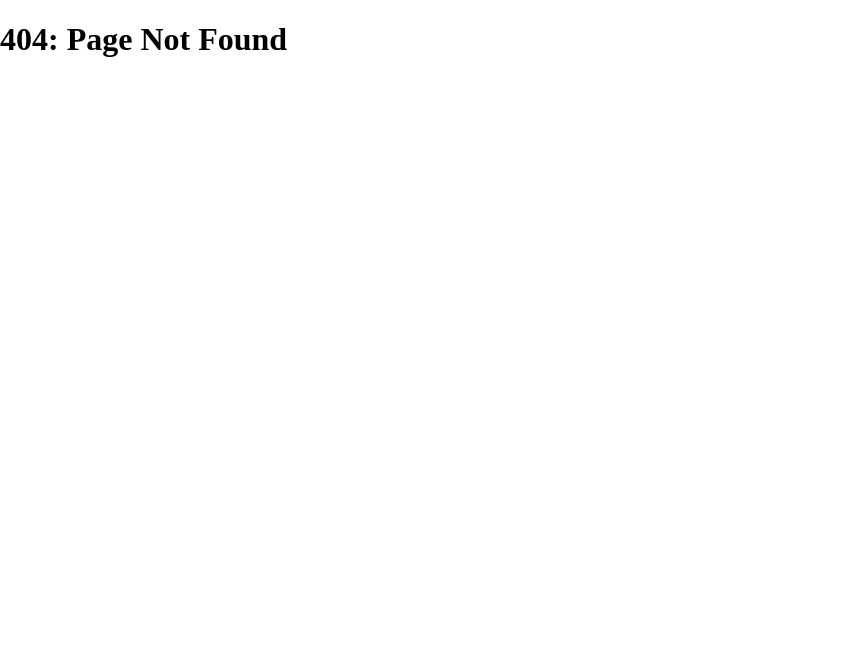
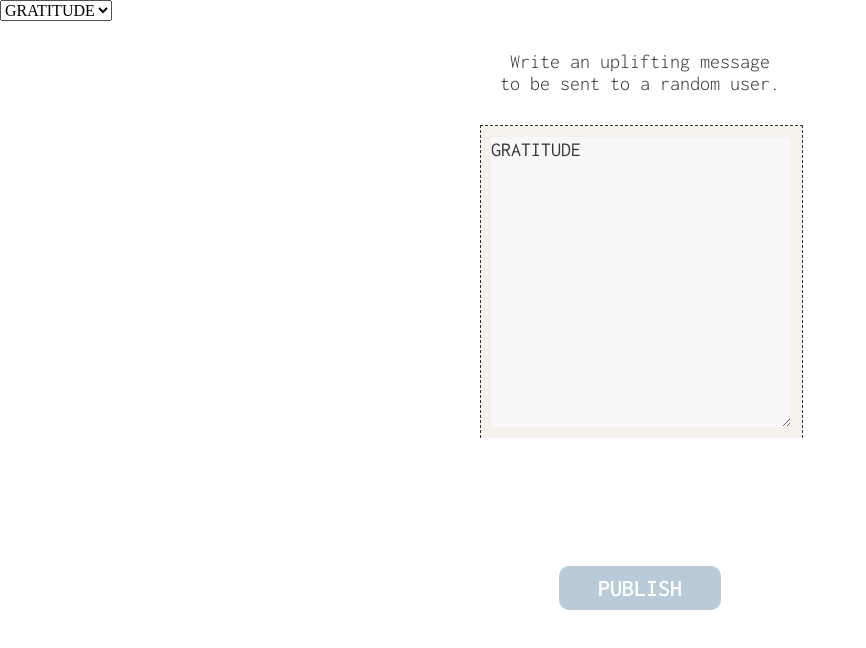
Before and after one commit to cs160-group-7/final, a React (Create React App) app: page /feed/post in a window 1280 px wide. Before the commit this address had no page. Shown: the top 648 px of the page, without its empty margins (0-866 px from the left). Built offline with nearby package versions, Linux system fonts and the light colour scheme.

Commit message:
Fixed getMessages

```diff
--- /dev/null
+++ b/src/Components/Post.js
@@ -0,0 +1,40 @@
+import React, {useEffect, useState} from "react"
+import "../styles/post.css"
+import {getPostOf} from "../server/Server";
+
+const Post = (props) => {
+
+    const [author, setAuthor] = useState("")
+    const [likes, setLikes] = useState(0)
+    const [content, setContent] = useState("")
+    const [pid, setPid] = useState(props.pid)
+
+    useEffect(() => {
+        getPostOf(pid).then(post => {
+            const data = post.data()
+            setAuthor(data.author)
+            setContent(data.content)
+            setLikes(data.likes)
+        });
+    },[])
+
+    return (
+        <>
+            <div id = "post-content">
+                {content}
+            </div>
+            <div id = "post-author">
+                {author}
+
+            </div>
+            <div id = "post-likes" >
+                {likes}
+            </div>
+            <div id = "post-comments">
+                12
+            </div>
+        </>
+    )
+}
+
+export default Post
--- a/src/pages/Feed.js
+++ b/src/pages/Feed.js
@@ -1,14 +1,73 @@
-import React, {useState} from "react"
+import React, {useState, useEffect} from "react"
 import FeedHeader from "../Components/FeedHeader";
 import "../styles/feed.css"
+import {Container, Row} from "reactstrap";
+import {Link, useNavigate} from "react-router-dom";
+import {getPosts} from "../server/Server";
+import Post from "../Components/Post"
 
 const Feed = () => {
 
     const [showYours, setShowYours] = useState(true)
+    const [posts, setPosts] = useState([]);
+    const MY_ID = "1"
+    const navigate = useNavigate();
+
+    useEffect(() => {
+        getPosts().then(post => {
+            setPosts(post)
+        })
+    }, [])
+
+    const onFriendsClick = () => {
+        setShowYours(false)
+        console.log(showYours)
+    }
+    const onYoursClick = () => {
+        setShowYours(true)
+        console.log(showYours)
+    }
 
     return (
         <>
-            <FeedHeader />
+            <FeedHeader/>
+            <Row>
+                <button id="friends" onClick = {() => onFriendsClick()}>
+                    FRIENDS
+                </button>
+                <button id="yours" onClick = {() => onYoursClick()}>
+                    YOURS
+                </button>
+            </Row>
+            <Container id = "post-view">
+                {
+                    showYours ?
+                        <>
+                            {posts
+                                .filter((post) => post.author === MY_ID )
+                                .map((post) => (
+                                <div className = "post" key = {post.id}>
+                                    <Link to = {`/feed/${post.id}`}>
+                                        <Post pid ={post.id}/>
+                                    </Link>
+                                </div>
+                            ))}
+                        </>
+                        :
+                        <>
+                            {posts
+                                .filter((post) => post.author !== MY_ID )
+                                .map((post) => (
+                                <div className = "post" key = {post.id}>
+                                    <Link to = {`/feed/${post.id}`}>
+                                        <Post pid ={post.id}/>
+                                    </Link>
+                                </div>
+                            ))}
+                        </>
+                }
+            </Container>
+            <button className="post-button" onClick={()=>navigate("/feed/post")}>ADD POST</button>
         </>
     )
 }
--- /dev/null
+++ b/src/pages/NewPost.js
@@ -0,0 +1,45 @@
+import React, {useState} from "react"
+import {useNavigate} from "react-router-dom";
+
+const NewPost = () => {
+
+    const [topic, setTopic] = useState("")
+    const [content, setContent] = useState("GRATITUDE")
+    const [author, setAuthor] = useState("1")
+    const onContentChanage = (event) => {
+        const {target : {value}} = event;
+        setContent(value);
+    }
+
+    const onTopicChange = (event) => {
+        const {target : {value}} = event;
+        setTopic(value);
+        console.log(topic)
+    }
+
+
+    const navigate = useNavigate()
+
+    return (
+        <>
+            <button className = "exit">  </button>
+            <select id="topic-select" onChange={onTopicChange}>
+                <option>GRATITUDE</option>
+                <option>WORRY</option>
+            </select>
+            <h4 className="post-inst">Write an uplifting message to be sent to a random user.</h4>
+            <div className="post-full-wrap">
+                <div className="post-container">
+                    <textarea
+                        value = {content}
+                        onChange={onContentChanage}
+                        placeholder="What's on your mind?"
+                    ></textarea>
+                </div>
+            </div>
+            <button className="post-button">PUBLISH</button>
+        </>
+    )
+}
+
+export default NewPost
--- a/src/server/Router.js
+++ b/src/server/Router.js
@@ -1,6 +1,5 @@
 import {BrowserRouter as Router, Route, Routes} from "react-router-dom";
 import PageNotFound from "../pages/PageNotFound"
-import App from "../App"
 import React from "react";
 import {Container} from "reactstrap"
 import Welcome from "../pages/Welcome"
@@ -8,6 +7,8 @@ import Home from "../pages/Home"
 import Feed from "../pages/Feed"
 import MessageHome from "../pages/MessageHome";
 import MessageCompose from "../pages/MessageCompose";
+import Post from "../Components/Post"
+import NewPost from "../pages/NewPost";
 
 const AppRouter = () => {
 
@@ -22,7 +23,8 @@ const AppRouter = () => {
                 <Route exact path = "/feed" element={<Feed />} />
                 <Route exact path = "/message" element={<MessageHome />} />
                 <Route exact path = "/message/compose" element={<MessageCompose />} />
-                {/* <Route path= "/posts/:id" /> */}
+                <Route path= "/feed/:id" element={<Post />} />
+                <Route path= "/feed/post" element={<NewPost />} />
                 <Route path = "*"default element={<PageNotFound />} />
             </Routes>
             </Container>
--- a/src/server/Server.js
+++ b/src/server/Server.js
@@ -12,7 +12,8 @@ const firebaseConfig = {
   };
 
 const app = initializeApp(firebaseConfig);
-const db = getFirestore(app);
+export const db = getFirestore(app);
+
 
 // Assert
 function assert(condition, message) {
@@ -35,17 +36,7 @@ function assertFieldExists(object, field) {
  */
 export const getPosts = async () => {
     const querySnapshot = await getDocs(collection(db, "posts"));
-    const snapShotDocs = querySnapshot.docs
-    const posts = []
-    snapShotDocs.forEach(element => {
-        const post = {
-            id : element.id,
-            ...element.data(),
-        };
-        posts.push(post)
-    });
-    console.log(posts)
-    return posts
+    return querySnapshot.docs
 }
 
 /**
@@ -68,6 +59,12 @@ export const getPostsBy = async (uuid) => {
     });
     console.log(posts)
     return posts
+}
+
+export const getPostOf = async (pid) => {
+    const ref = doc(db, "posts", pid);
+    return await getDoc(ref);
+
 }
 
 /**
@@ -171,21 +168,33 @@ export const makeMessage = async (message) => {
 
 /**
  * get messages to the server
+ * Using Example:
+ *     useEffect(() => {
+ *         getMessages().then(message => {
+ *             setMessages(message)
+ *         })
+ *     }, [])
+ *     to add the messages to the messages state.
  * @param {}
  * @returns {List<Message>}
  */
 export const getMessages = async() => {
+
     const querySnapshot = await getDocs(collection(db, "Messages"));
-    const snapShotDocs = querySnapshot.docs
-    const messages = []
-    snapShotDocs.forEach(element => {
-        const message = {
-            id : element.id,
-            ...element.data(),
-        };
-        messages.push(message)
-    });
-    return messages
+    return querySnapshot.docs
+    //
+    //
+    // const querySnapshot = await getDocs(collection(db, "Messages"));
+    // const snapShotDocs = querySnapshot.docs
+    // const messages = []
+    // snapShotDocs.forEach(element => {
+    //     const message = {
+    //         id : element.id,
+    //         ...element.data(),
+    //     };
+    //     messages.push(message)
+    // });
+    // return messages
 }
 
 
--- a/src/styles/feed.css
+++ b/src/styles/feed.css
@@ -3,3 +3,63 @@
     width: 390px;
     height: 80px;
 }
+
+.post-button {
+    color: #ffffff;
+    background-color: #B9CBD9;
+    width: 162px;
+    height: 44px;
+    border-radius: 10px;
+    font-family: 'Inconsolata', monospace;
+    font-weight: 600;
+    font-size: 24px;
+    margin: 128px auto 0px;
+    display: block;
+    position: static;
+}
+
+.post-container{
+    background: #F5F2EC;
+    width: 321px;
+    height: 312px;
+    position: relative;
+    margin: 0 auto;
+    border: 1px dashed #323232;
+    border-bottom: 0;
+    border-spacing: 8px;
+}
+
+.post-inst {
+    width: 280px;
+    font-family: 'Inconsolata', monospace;
+    font-weight: lighter;
+    line-height: 22px;
+    font-size: 20px;
+    text-align: center;
+    margin: 30px auto;
+    color: #323232;
+}
+
+.post-container>textarea {
+    border : 0;
+    width: 300px;
+    height: 290px;
+    border: none;
+    outline: none;
+    position: absolute;
+    left: 50%;
+    top:50%;
+    transform: translate(-150px,-145px);
+    padding: 0;
+    background-color: #f8f8f8;
+    color: #323232;
+    font-family: 'Inconsolata', monospace;
+    line-height: 26px;
+    font-size: 20px;
+}
+
+.post-full-wrap {
+    background-color: #f8f8f8;
+    width:321px;
+    margin: 0 auto;
+}
```
Also changed, not shown: src/styles/post.css (added).
